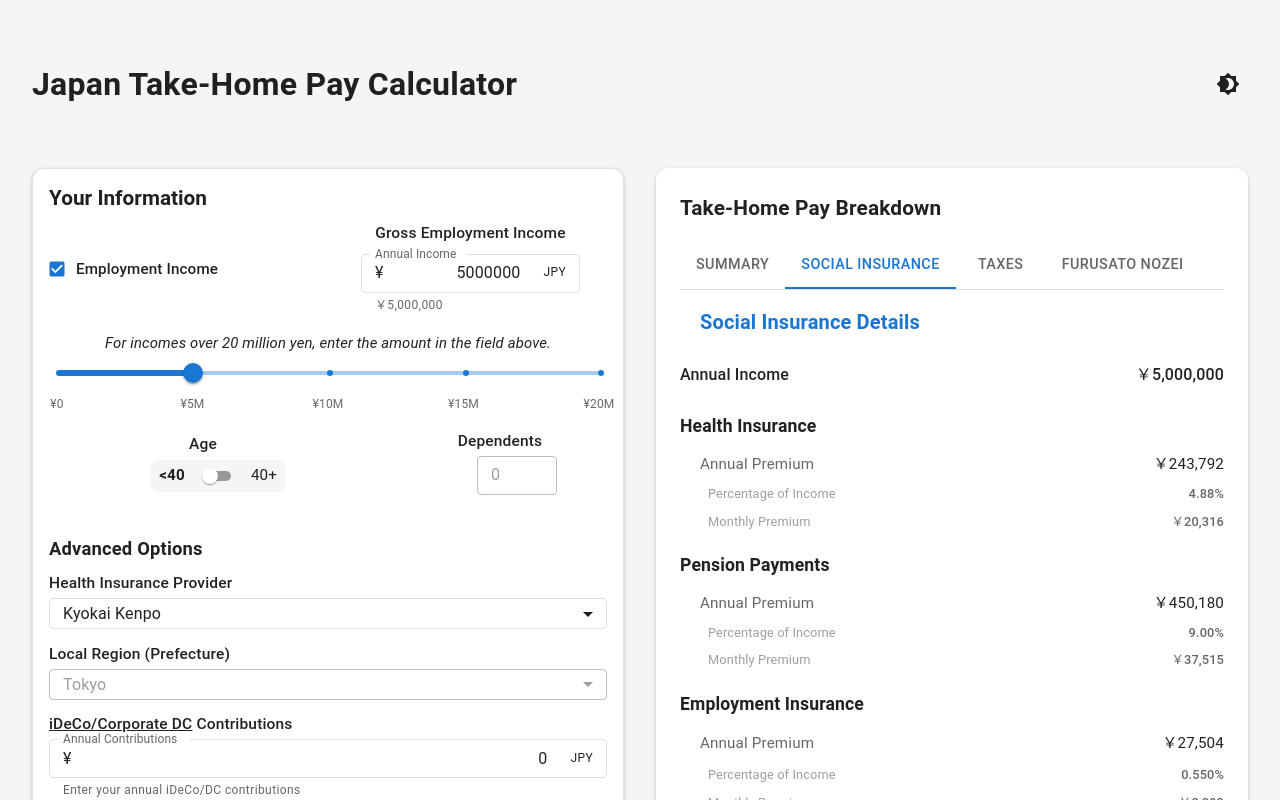
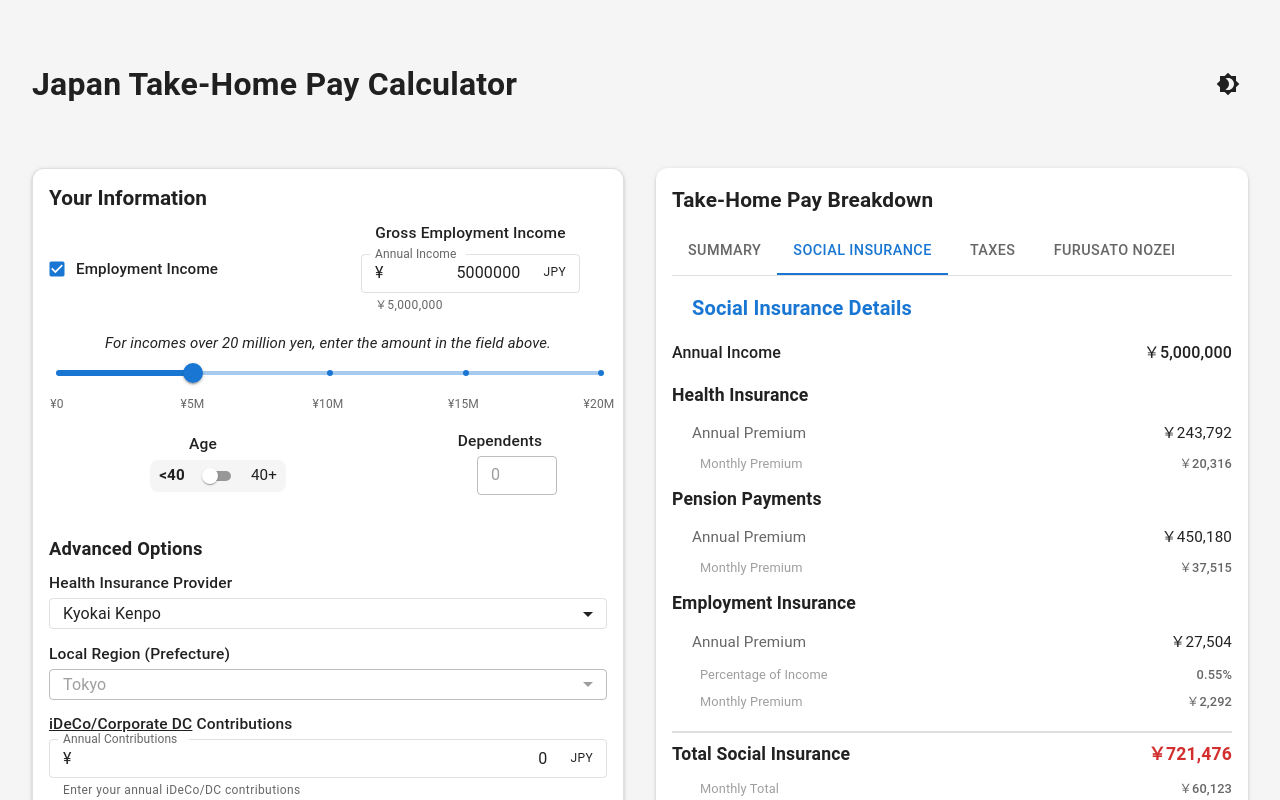
Before and after one commit to shakuzen/kei3, a React (Vite) app: page / in a window 1280 px wide. Both pictures are taken after a click on the tab "SOCIAL INSURANCE". Shown: the top 800 px of the page. Built offline with nearby package versions, Linux system fonts and the light colour scheme; some icons are missing.

Commit message:
Clean up

```diff
--- a/src/components/TakeHomeCalculator/TakeHomeResults.tsx
+++ b/src/components/TakeHomeCalculator/TakeHomeResults.tsx
@@ -33,7 +33,7 @@ const TakeHomeResultsDisplay: React.FC<DetailedTaxResultsProps> = ({ results })
     <Paper
       elevation={0}
       sx={{
-        p: { xs: 1.2, sm: 3 },
+        p: { xs: 1.2, sm: 2 },
         bgcolor: 'background.paper',
         borderRadius: 3,
         boxShadow: 2,
@@ -45,7 +45,7 @@ const TakeHomeResultsDisplay: React.FC<DetailedTaxResultsProps> = ({ results })
         mx: 'auto',
       }}
     >
-      <Typography variant="h6" component="h2" sx={{ fontSize: { xs: '1.08rem', sm: '1.3rem' }, mb: { xs: 1, sm: 2 }, fontWeight: 700 }}>
+      <Typography variant="h6" component="h2" sx={{ fontSize: { xs: '1.08rem', sm: '1.3rem' }, mb: { xs: 0.7, sm: 1.2 }, fontWeight: 700 }}>
         Take-Home Pay Breakdown
       </Typography>
 
@@ -53,9 +53,8 @@ const TakeHomeResultsDisplay: React.FC<DetailedTaxResultsProps> = ({ results })
         <Tabs
           value={currentTab}
           onChange={handleTabChange}
-          variant={isMobile ? "scrollable" : "standard"}
-          scrollButtons={isMobile ? "auto" : false}
-          allowScrollButtonsMobile
+          variant="scrollable"
+          scrollButtons="auto"
           sx={{
             minHeight: isMobile ? 36 : 48,
             '& .MuiTab-root': {
--- a/src/components/TakeHomeCalculator/tabs/FurusatoNozeiTab.tsx
+++ b/src/components/TakeHomeCalculator/tabs/FurusatoNozeiTab.tsx
@@ -39,7 +39,7 @@ const FurusatoNozeiTab: React.FC<FurusatoNozeiTabProps> = ({ results }) => {
       <Typography
         variant="h6"
         sx={{
-          mb: 2,
+          mb: 1,
           color: 'secondary.main',
           fontWeight: 600,
           display: 'flex',
@@ -51,7 +51,7 @@ const FurusatoNozeiTab: React.FC<FurusatoNozeiTabProps> = ({ results }) => {
         Furusato Nozei Details
       </Typography>
 
-      <Box sx={{ mb: 2, p: 2, bgcolor: 'info.light', borderRadius: 2, color: 'info.contrastText' }}>
+      <Box sx={{ mb: 1, p: 2, bgcolor: 'info.light', borderRadius: 2, color: 'info.contrastText' }}>
         <Typography variant="body2">
           For comprehensive information about Furusato Nozei, see{' '}
           <a
@@ -66,10 +66,7 @@ const FurusatoNozeiTab: React.FC<FurusatoNozeiTabProps> = ({ results }) => {
       </Box>
 
       {/* Limit */}
-      <Box sx={{ mb: 3 }}>
-        <Typography variant="h6" sx={{ mb: 1, fontSize: '1.1rem', fontWeight: 600 }}>
-          Donation Limit
-        </Typography>
+      <Box sx={{ mb: 1 }}>
         <ResultRow
           label={
             <span>
@@ -105,7 +102,7 @@ const FurusatoNozeiTab: React.FC<FurusatoNozeiTabProps> = ({ results }) => {
       </Box>
 
       {/* Tax Reductions */}
-      <Box sx={{ mb: 3 }}>
+      <Box sx={{ mb: 1 }}>
         <Typography variant="h6" sx={{ mb: 1, fontSize: '1.1rem', fontWeight: 600 }}>
           Tax Reductions (at limit)
         </Typography>
@@ -155,7 +152,7 @@ const FurusatoNozeiTab: React.FC<FurusatoNozeiTabProps> = ({ results }) => {
       </Box>
 
       {/* Cost Analysis */}
-      <Box sx={{ mb: 3 }}>
+      <Box sx={{ mb: 1 }}>
         <Typography variant="h6" sx={{ mb: 1, fontSize: '1.1rem', fontWeight: 600 }}>
           Cost Analysis (at limit)
         </Typography>
@@ -211,27 +208,15 @@ const FurusatoNozeiTab: React.FC<FurusatoNozeiTabProps> = ({ results }) => {
       </Box>
 
       {/* Effective Return */}
-      <Box sx={{ mb: 3 }}>
+      <Box sx={{ mb: 1 }}>
         <Typography variant="h6" sx={{ mb: 1, fontSize: '1.1rem', fontWeight: 600 }}>
           Effective Return Analysis
         </Typography>
 
         <ResultRow
-          label="Net Cost After Tax Reduction"
-          value={formatJPY(results.furusatoNozei.outOfPocketCost)}
-          type="indented"
-        />
-
-        <ResultRow
-          label="Effective Return Rate"
-          value={`${(((results.furusatoNozei.limit - results.furusatoNozei.outOfPocketCost) / results.furusatoNozei.limit) * 100).toFixed(1)}%`}
-          type="indented"
-        />
-
-        <ResultRow
           label="Value of Goods Received"
           value={`≈ ${formatJPY(Math.round(results.furusatoNozei.limit * 0.3))}`}
-          type="detail"
+          type="indented"
         />
 
         <Typography variant="caption" sx={{ color: 'text.secondary', fontStyle: 'italic', mt: 1, display: 'block' }}>
--- a/src/components/TakeHomeCalculator/tabs/SocialInsuranceTab.tsx
+++ b/src/components/TakeHomeCalculator/tabs/SocialInsuranceTab.tsx
@@ -28,7 +28,7 @@ const SocialInsuranceTab: React.FC<SocialInsuranceTabProps> = ({ results }) => {
       <Typography
         variant="h6"
         sx={{
-          mb: 2,
+          mb: 1,
           color: 'primary.main',
           fontWeight: 600,
           display: 'flex',
@@ -43,7 +43,7 @@ const SocialInsuranceTab: React.FC<SocialInsuranceTabProps> = ({ results }) => {
       <ResultRow label="Annual Income" value={formatJPY(results.annualIncome)} type="header" />
 
       {/* Health Insurance */}
-      <Box sx={{ mt: 2 }}>
+      <Box sx={{ mt: 1 }}>
         <Typography variant="h6" sx={{ mb: 1, fontSize: '1.1rem', fontWeight: 600 }}>
           Health Insurance
         </Typography>
@@ -53,11 +53,6 @@ const SocialInsuranceTab: React.FC<SocialInsuranceTabProps> = ({ results }) => {
           type="indented"
         />
         <ResultRow
-          label="Percentage of Income"
-          value={`${((results.healthInsurance / results.annualIncome) * 100).toFixed(2)}%`}
-          type="detail"
-        />
-        <ResultRow
           label="Monthly Premium"
           value={formatJPY(Math.round(results.healthInsurance / 12))}
           type="detail"
@@ -65,7 +60,7 @@ const SocialInsuranceTab: React.FC<SocialInsuranceTabProps> = ({ results }) => {
       </Box>
 
       {/* Pension Payments */}
-      <Box sx={{ mt: 2 }}>
+      <Box sx={{ mt: 1 }}>
         <Typography variant="h6" sx={{ mb: 1, fontSize: '1.1rem', fontWeight: 600 }}>
           Pension Payments
         </Typography>
@@ -73,11 +68,6 @@ const SocialInsuranceTab: React.FC<SocialInsuranceTabProps> = ({ results }) => {
           label="Annual Premium"
           value={formatJPY(results.pensionPayments)}
           type="indented"
-        />
-        <ResultRow
-          label="Percentage of Income"
-          value={`${((results.pensionPayments / results.annualIncome) * 100).toFixed(2)}%`}
-          type="detail"
         />
         <ResultRow
           label="Monthly Premium"
@@ -119,7 +109,7 @@ const SocialInsuranceTab: React.FC<SocialInsuranceTabProps> = ({ results }) => {
 
       {/* Employment Insurance */}
       {results.isEmploymentIncome && (
-        <Box sx={{ mt: 2 }}>
+        <Box sx={{ mt: 1 }}>
           <Typography variant="h6" sx={{ mb: 1, fontSize: '1.1rem', fontWeight: 600 }}>
             Employment Insurance
           </Typography>
@@ -158,7 +148,7 @@ const SocialInsuranceTab: React.FC<SocialInsuranceTabProps> = ({ results }) => {
           />
           <ResultRow
             label="Percentage of Income"
-            value={`${(((results.employmentInsurance ?? 0) / results.annualIncome) * 100).toFixed(3)}%`}
+            value={`${(((results.employmentInsurance ?? 0) / results.annualIncome) * 100).toFixed(2)}%`}
             type="detail"
           />
           <ResultRow
@@ -170,16 +160,11 @@ const SocialInsuranceTab: React.FC<SocialInsuranceTabProps> = ({ results }) => {
       )}
 
       {/* Total */}
-      <Box sx={{ mt: 3 }}>
+      <Box sx={{ mt: 2 }}>
         <ResultRow
           label="Total Social Insurance"
           value={formatJPY(totalSocialInsurance)}
           type="total"
-        />
-        <ResultRow
-          label="Total as % of Income"
-          value={`${((totalSocialInsurance / results.annualIncome) * 100).toFixed(2)}%`}
-          type="detail"
         />
         <ResultRow
           label="Monthly Total"
```
Also changed, not shown: src/components/TakeHomeCalculator/tabs/TaxesTab.tsx (+54 -60 lines).
